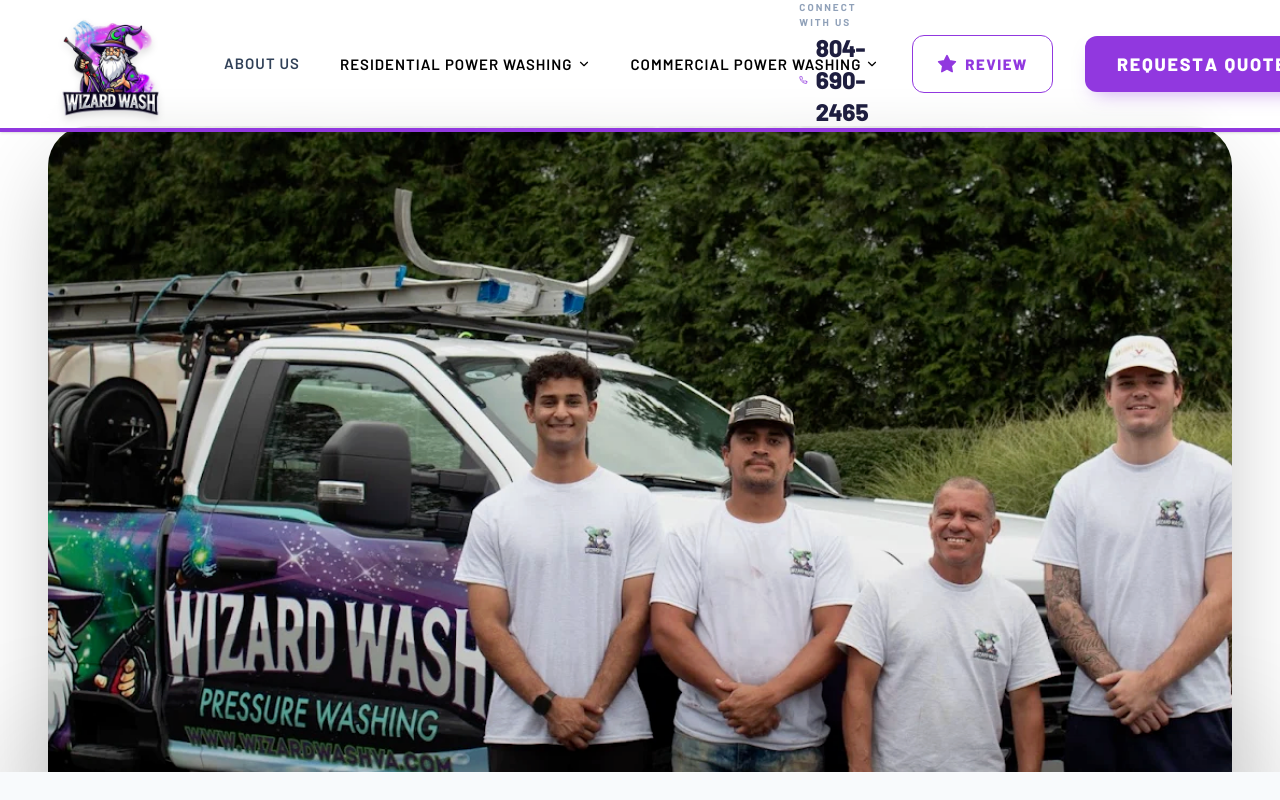
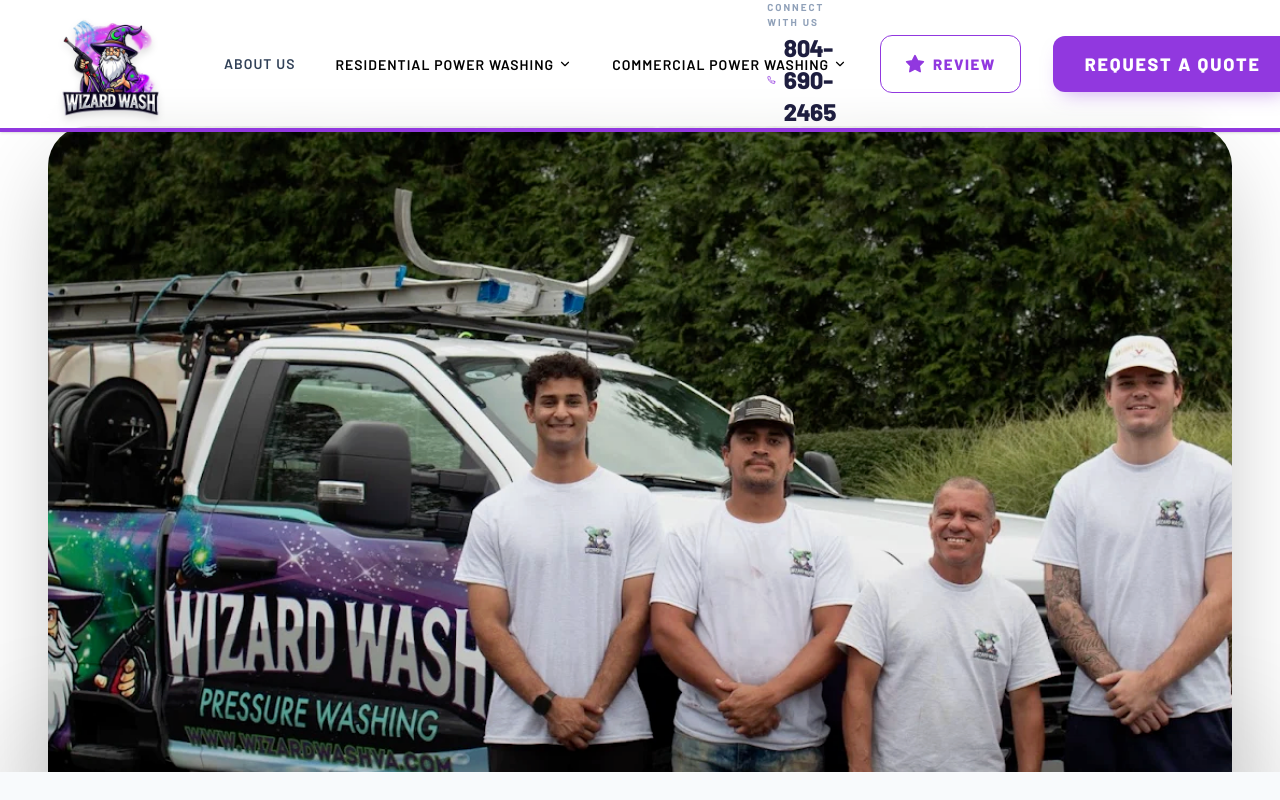
Before and after one commit to Siddukaleekkal/Wizard-Wash, a Next.js app: page /about in a window 1280 px wide. Shown: the top 800 px of the page. Built offline with nearby package versions, Linux system fonts and the light colour scheme; a web font is replaced by a local one.

Commit message:
Refactor: Update quote page with LeadConnector form and optimize responsive navbar

```diff
--- a/src/app/quote/page.tsx
+++ b/src/app/quote/page.tsx
@@ -3,7 +3,7 @@
 import React from 'react';
 import { SimpleHeader } from '@/components/ui/simple-header';
 import Footer from '@/components/Footer';
-import { EstimateForm } from '@/components/EstimateForm';
+import Script from 'next/script';
 import { motion } from 'framer-motion';
 import { Calendar, ShieldCheck, Sparkles } from 'lucide-react';
 
@@ -13,18 +13,18 @@
             <SimpleHeader />
 
             {/* Hero Section for Quote Page */}
-            <section className="relative pt-32 pb-20 px-6 overflow-hidden">
+            <section className="relative pt-24 md:pt-32 pb-20 px-4 md:px-6 overflow-hidden">
                 <div className="absolute top-0 right-0 w-[600px] h-[600px] bg-[#9138df]/5 rounded-full blur-[120px] -z-10 translate-x-1/2 -translate-y-1/2" />
                 <div className="absolute bottom-0 left-0 w-[400px] h-[400px] bg-blue-400/5 rounded-full blur-[100px] -z-10 -translate-x-1/2" />
 
-                <div className="max-w-[1400px] mx-auto grid grid-cols-1 lg:grid-cols-2 gap-16 items-center">
+                <div className="max-w-[1400px] mx-auto flex flex-col lg:flex-row gap-12 lg:gap-16 items-start">
 
                     {/* Left Side: Content */}
                     <motion.div
                         initial={{ opacity: 0, x: -50 }}
                         animate={{ opacity: 1, x: 0 }}
                         transition={{ duration: 0.8 }}
-                        className="space-y-8"
+                        className="w-full lg:w-5/12 space-y-8"
                     >
                         <div className="space-y-4">
                             <h2 className="text-[#9138df] font-heading font-extrabold text-sm uppercase tracking-[4px]">
@@ -46,8 +46,32 @@
                         initial={{ opacity: 0, y: 50 }}
                         animate={{ opacity: 1, y: 0 }}
                         transition={{ duration: 0.8, delay: 0.2 }}
+                        className="w-full lg:w-7/12"
                     >
-                        <EstimateForm />
+                        <div className="w-full bg-white rounded-[20px] shadow-2xl overflow-hidden">
+                            <iframe
+                                src="https://api.leadconnectorhq.com/widget/form/hGYkMfTqWZZxkQxPZgsG"
+                                style={{ width: '100%', height: '870px', border: 'none' }}
+                                id="inline-hGYkMfTqWZZxkQxPZgsG"
+                                scrolling="no"
+                                data-layout="{'id':'INLINE'}"
+                                data-trigger-type="alwaysShow"
+                                data-trigger-value=""
+                                data-activation-type="alwaysActivated"
+                                data-activation-value=""
+                                data-deactivation-type="neverDeactivate"
+                                data-deactivation-value=""
+                                data-form-name="wizardwashva"
+                                data-height="870"
+                                data-layout-iframe-id="inline-hGYkMfTqWZZxkQxPZgsG"
+                                data-form-id="hGYkMfTqWZZxkQxPZgsG"
+                                title="wizardwashva"
+                            ></iframe>
+                        </div>
+                        <Script
+                            src="https://link.msgsndr.com/js/form_embed.js"
+                            strategy="afterInteractive"
+                        />
                     </motion.div>
 
                 </div>
--- a/src/components/ui/simple-header.tsx
+++ b/src/components/ui/simple-header.tsx
@@ -110,18 +110,28 @@
                                     <a
                                         className={buttonVariants({
                                             variant: 'ghost',
-                                            className: `uppercase tracking-[1px] font-heading font-semibold text-black text-[12px] xl:text-[14px] xl:text-[15px] px-2 xl:px-4 whitespace-nowrap transition-all duration-300 hover:text-[#9138df] flex items-center gap-0.5 xl:gap-1 h-12 ${activeDropdown === link.label ? 'text-[#9138df]' : ''}`
+                                            className: `uppercase tracking-[1px] font-heading font-semibold text-black text-[11px] xl:text-[14px] px-1 xl:px-4 whitespace-nowrap transition-all duration-300 hover:text-[#9138df] flex items-center gap-0.5 xl:gap-1 h-12 ${activeDropdown === link.label ? 'text-[#9138df]' : ''}`
                                         })}
                                         href={link.href}
                                     >
-                                        {link.label}
+                                        <span className="hidden xl:inline">{link.label}</span>
+                                        <span className="xl:hidden">
+                                            {link.label === 'Residential Power Washing' ? 'Residential' :
+                                                link.label === 'Commercial Power Washing' ? 'Commercial' :
+                                                    link.label === 'About Us' ? 'About' : link.label}
+                                        </span>
                                         {link.subLinks && <ChevronDown size={14} className={`transition-transform duration-300 ${activeDropdown === link.label ? 'rotate-180' : ''}`} />}
                                     </a>
                                 ) : (
                                     <div
-                                        className={`uppercase tracking-[1px] font-heading font-semibold text-black text-[12px] xl:text-[14px] xl:text-[15px] px-2 xl:px-4 whitespace-nowrap transition-all duration-300 hover:text-[#9138df] flex items-center gap-0.5 xl:gap-1 h-12 cursor-default ${activeDropdown === link.label ? 'text-[#9138df]' : ''}`}
+                                        className={`uppercase tracking-[1px] font-heading font-semibold text-black text-[11px] xl:text-[14px] px-1 xl:px-4 whitespace-nowrap transition-all duration-300 hover:text-[#9138df] flex items-center gap-0.5 xl:gap-1 h-12 cursor-default ${activeDropdown === link.label ? 'text-[#9138df]' : ''}`}
                                     >
-                                        {link.label}
+                                        <span className="hidden xl:inline">{link.label}</span>
+                                        <span className="xl:hidden">
+                                            {link.label === 'Residential Power Washing' ? 'Residential' :
+                                                link.label === 'Commercial Power Washing' ? 'Commercial' :
+                                                    link.label === 'About Us' ? 'About' : link.label}
+                                        </span>
                                         {link.subLinks && <ChevronDown size={14} className={`transition-transform duration-300 ${activeDropdown === link.label ? 'rotate-180' : ''}`} />}
                                     </div>
                                 )}
@@ -172,8 +182,8 @@
                 </div>
 
                 {/* Right Side: Phone + CTA + Mobile Toggle */}
-                <div className="flex items-center gap-2 xl:gap-8">
-                    <div className="hidden lg:flex flex-col items-end gap-0.5 font-heading">
+                <div className="flex items-center gap-1 xl:gap-8">
+                    <div className="hidden xl:flex flex-col items-end gap-0.5 font-heading">
                         <span className="text-[9px] xl:text-[10px] text-slate-400 uppercase tracking-[2px] font-bold">Connect with us</span>
                         <a href="tel:8046902465" className="flex items-center gap-2 text-[#1e1e3f] hover:text-[#9138df] transition-colors cursor-pointer">
                             <Phone size={16} className="text-[#9138df] fill-[#9138df]/10 xl:w-[20px] xl:h-[20px]" />
@@ -192,8 +202,9 @@
 
                     <div className="hidden md:block">
                         <a href="/quote">
-                            <Button className="font-heading font-black uppercase tracking-widest px-4 xl:px-8 py-6 xl:py-7 text-[14px] xl:text-lg bg-[#9138df] hover:bg-[#7a2ac1] shadow-[0_10px_20px_-10px_rgba(145,56,223,0.5)] hover:shadow-[0_15px_30px_-10px_rgba(145,56,223,0.6)] hover:-translate-y-0.5 transition-all duration-300 rounded-xl">
-                                Request<span className="hidden xl:inline"> A Quote</span>
+                            <Button className="font-heading font-black uppercase tracking-widest px-3 xl:px-8 py-5 xl:py-7 text-[12px] xl:text-lg bg-[#9138df] hover:bg-[#7a2ac1] shadow-[0_10px_20px_-10px_rgba(145,56,223,0.5)] hover:shadow-[0_15px_30px_-10px_rgba(145,56,223,0.6)] hover:-translate-y-0.5 transition-all duration-300 rounded-xl">
+                                <span className="xl:inline">Request A Quote</span>
+                                <span className="xl:hidden">Quote</span>
                             </Button>
                         </a>
                     </div>
```
